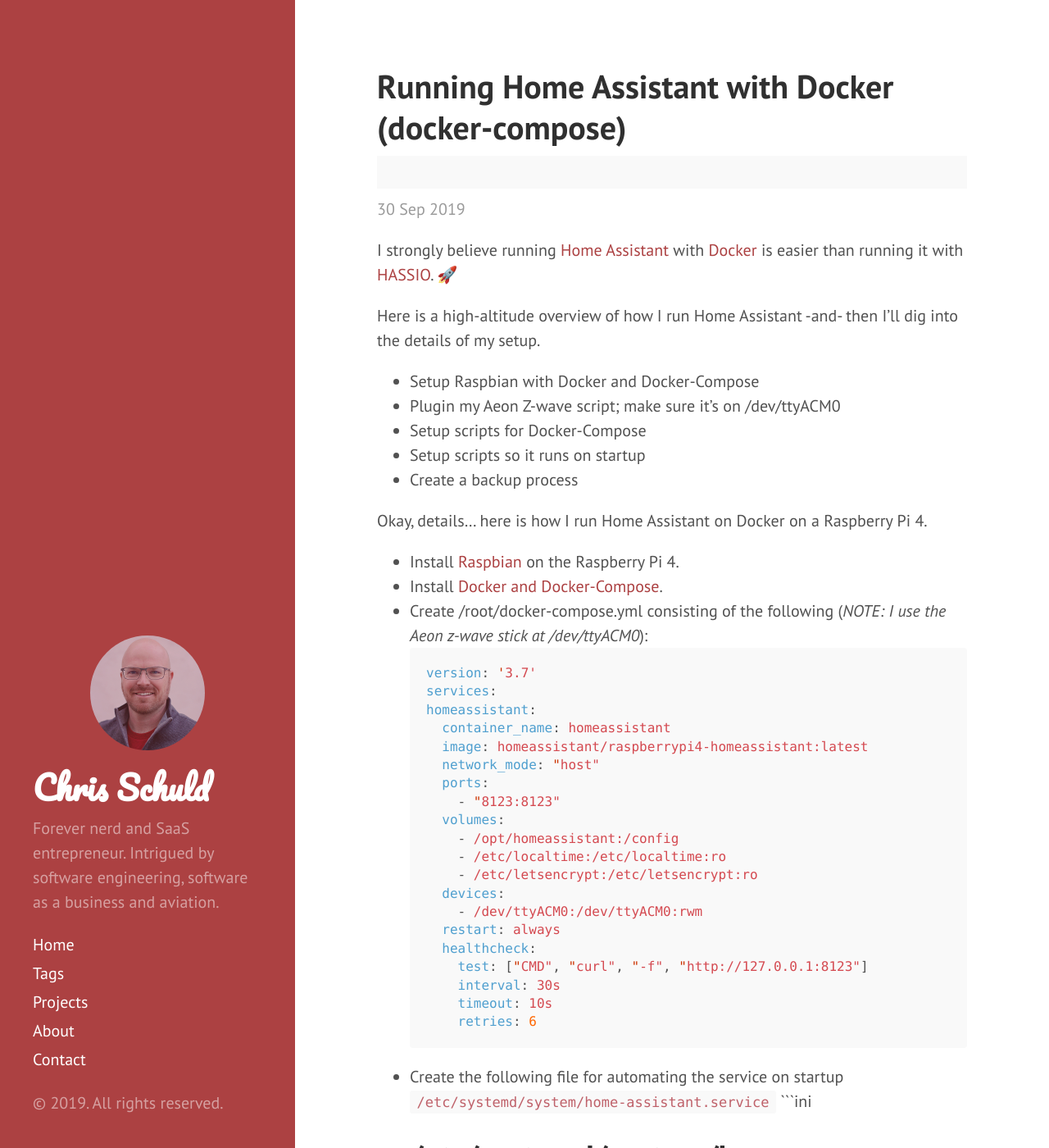
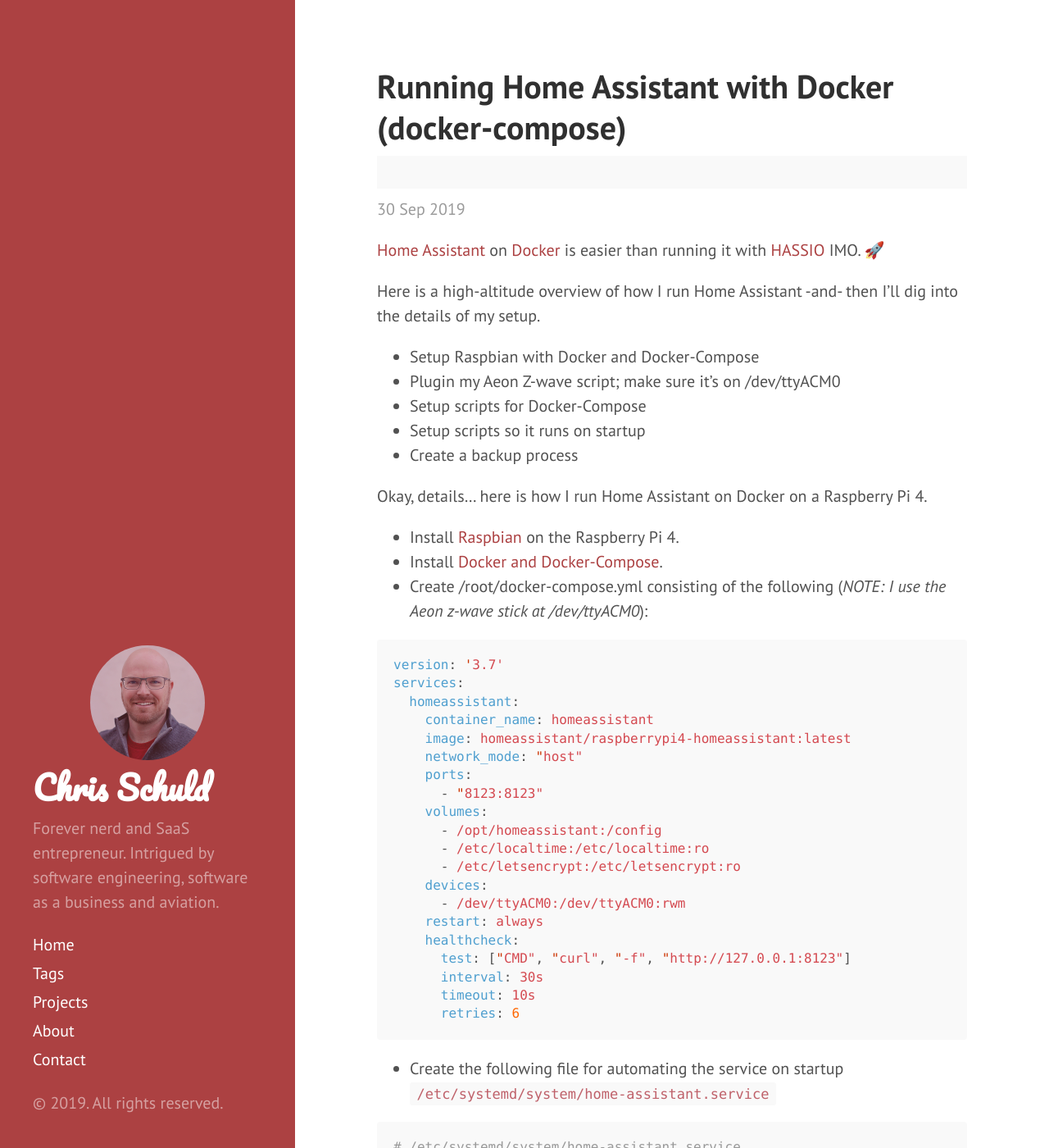
Before and after one commit to cbschuld/chrisschuld.com-legacy, a Jekyll site: the page built from _posts/2019-09-30-running-home-assistant-with-docker.md, in a window 1280 px wide and 1400 px high. Shown: the whole window at 82% size. Built offline with Jekyll 4.4.1, drawn with Linux system fonts in a browser that asks for light colours; nearby versions of some CDN libraries; emoji names are drawn with the system emoji font; some of the changed text lies outside the part shown.

Commit message:
updates, new css for inline images

````diff
--- a/_posts/2019-09-30-running-home-assistant-with-docker.md
+++ b/_posts/2019-09-30-running-home-assistant-with-docker.md
@@ -4,7 +4,7 @@
 tags: docker home-automation home-assistant
 ---
 
-I strongly believe running [Home Assistant](https://www.home-assistant.io/0) with [Docker](https://www.docker.com/) is easier than running it with [HASSIO](https://www.home-assistant.io/hassio/).  :rocket:
+[Home Assistant](https://www.home-assistant.io/0) on [Docker](https://www.docker.com/) is easier than running it with [HASSIO](https://www.home-assistant.io/hassio/) IMO.  :rocket:
 
 Here is a high-altitude overview of how I run Home Assistant -and- then I'll dig into the details of my setup.
 + Setup Raspbian with Docker and Docker-Compose
@@ -18,6 +18,7 @@
 + Install [Raspbian](https://www.raspberrypi.org/downloads/raspbian/) on the Raspberry Pi 4.
 + Install [Docker and Docker-Compose](https://chrisschuld.com/2019/09/installing-docker-and-docker-compose-on-raspberry-pi4-with-raspian/).
 + Create /root/docker-compose.yml consisting of the following (*NOTE: I use the Aeon z-wave stick at /dev/ttyACM0*):
+
 ```yaml
 version: '3.7'
 services:
@@ -40,7 +41,9 @@
       timeout: 10s
       retries: 6
 ```
+
 + Create the following file for automating the service on startup `/etc/systemd/system/home-assistant.service`
+
 ```ini
 # /etc/systemd/system/home-assistant.service
 
@@ -61,5 +64,6 @@
 [Install]
 WantedBy=multi-user.target
 ```
+
 + Run this `systemctl enable home-assistant.service`
 + Run this `systemctl enable docker`
--- a/public/css/poole.css
+++ b/public/css/poole.css
@@ -227,12 +227,14 @@
   }
 }
 
+/* cbs - removing for inline images
 img {
   display: block;
   max-width: 100%;
   margin: 0 0 1rem;
   border-radius: 5px;
 }
+*/
 
 /* Tables */
 table {
````
